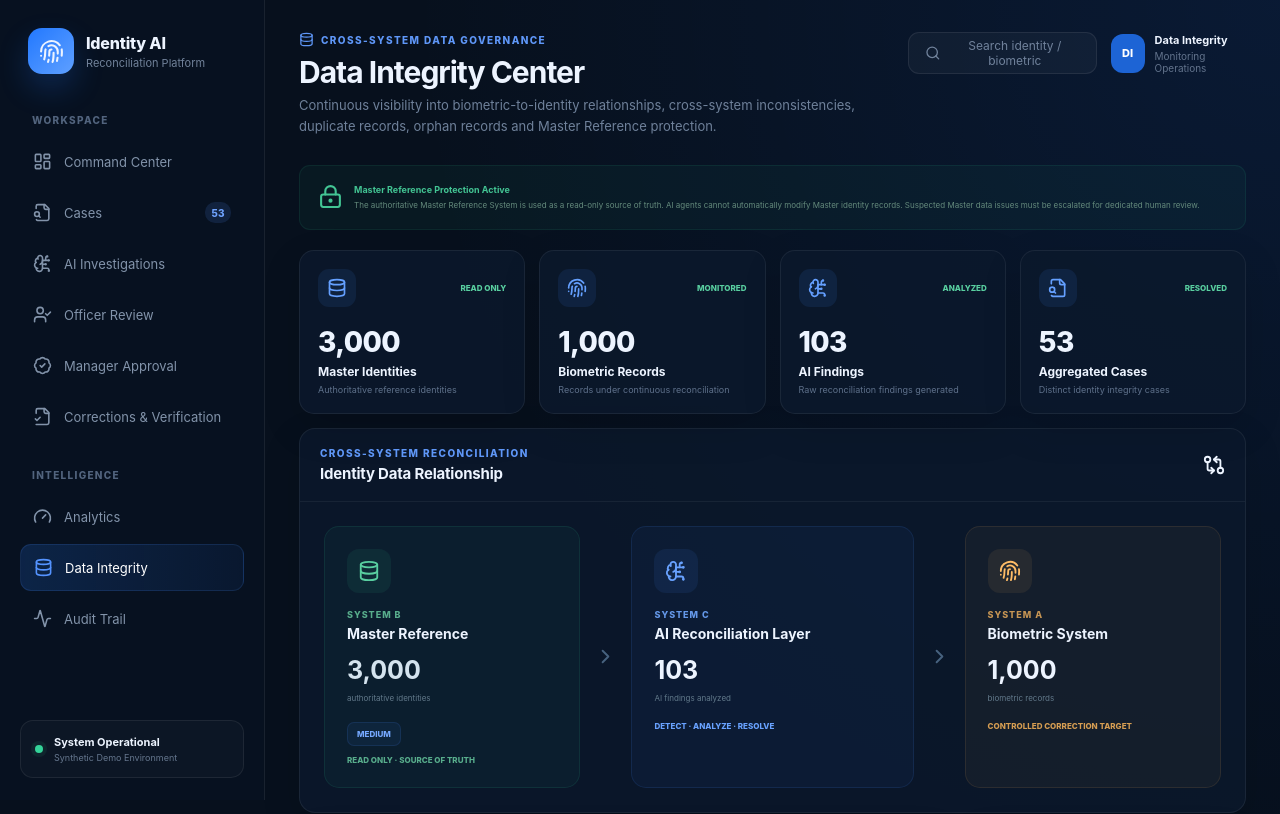
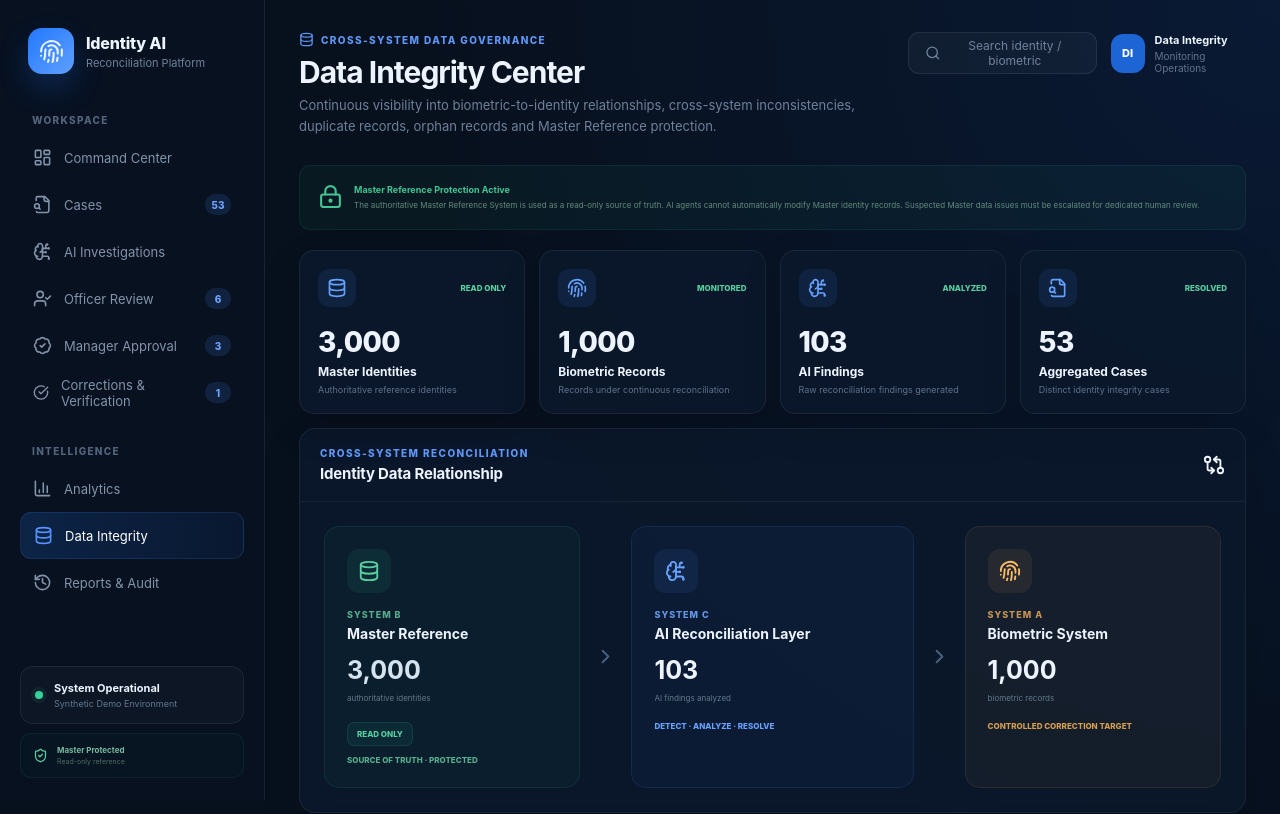
Before and after one commit to x47-cmd/ai-identity-reconciliation-platform, a Next.js app: page /data-integrity in a window 1280 px wide. Shown: the top 814 px of the page. Built offline with nearby package versions, Linux system fonts and the light colour scheme.

Commit message:
Update page.js

```diff
--- a/app/data-integrity/page.js
+++ b/app/data-integrity/page.js
@@ -1,21 +1,19 @@
 import Link from "next/link";
+
+import Sidebar from "../components/Sidebar";
 
 import {
   Activity,
   AlertTriangle,
-  BadgeCheck,
   BrainCircuit,
   CheckCircle2,
   ChevronRight,
   CircleAlert,
   Database,
-  FileCheck2,
   FileSearch,
   Fingerprint,
   Gauge,
   GitCompareArrows,
-  HardDrive,
-  LayoutDashboard,
   Link2,
   LockKeyhole,
   RefreshCcw,
@@ -23,8 +21,6 @@ import {
   Server,
   ShieldAlert,
   ShieldCheck,
-  UserCheck,
-  Users,
 } from "lucide-react";
 
 
@@ -204,133 +200,6 @@ const integrityChecks = [
     score: 100,
   },
 ];
-
-
-/* =========================================================
-   SIDEBAR
-   ========================================================= */
-
-function Sidebar() {
-  return (
-    <aside className="sidebar">
-      <div className="brand">
-        <div className="brandIcon">
-          <Fingerprint size={25} />
-        </div>
-
-        <div>
-          <div className="brandTitle">
-            Identity AI
-          </div>
-
-          <div className="brandSubtitle">
-            Reconciliation Platform
-          </div>
-        </div>
-      </div>
-
-      <nav className="navigation">
-        <div className="navLabel">
-          WORKSPACE
-        </div>
-
-        <Link
-          className="navItem"
-          href="/"
-        >
-          <LayoutDashboard size={19} />
-          <span>Command Center</span>
-        </Link>
-
-        <Link
-          className="navItem"
-          href="/cases"
-        >
-          <FileSearch size={19} />
-          <span>Cases</span>
-
-          <span className="navCount">
-            53
-          </span>
-        </Link>
-
-        <Link
-          className="navItem"
-          href="/cases"
-        >
-          <BrainCircuit size={19} />
-          <span>AI Investigations</span>
-        </Link>
-
-        <Link
-          className="navItem"
-          href="/officer-review"
-        >
-          <UserCheck size={19} />
-          <span>Officer Review</span>
-        </Link>
-
-        <Link
-          className="navItem"
-          href="/manager-approval"
-        >
-          <BadgeCheck size={19} />
-          <span>Manager Approval</span>
-        </Link>
-
-        <Link
-          className="navItem"
-          href="/corrections-verification"
-        >
-          <FileCheck2 size={19} />
-
-          <span>
-            Corrections & Verification
-          </span>
-        </Link>
-
-        <div className="navLabel navSecond">
-          INTELLIGENCE
-        </div>
-
-        <Link
-          className="navItem"
-          href="/analytics"
-        >
-          <Gauge size={19} />
-          <span>Analytics</span>
-        </Link>
-
-        <Link
-          className="navItem active"
-          href="/data-integrity"
-        >
-          <Database size={19} />
-          <span>Data Integrity</span>
-        </Link>
-
-        <div className="navItem">
-          <Activity size={19} />
-          <span>Audit Trail</span>
-        </div>
-      </nav>
-
-      <div className="sidebarFooter">
-        <div className="systemDot" />
-
-        <div>
-          <div className="systemTitle">
-            System Operational
-          </div>
-
-          <div className="systemSubtitle">
-            Synthetic Demo Environment
-          </div>
-        </div>
-      </div>
-    </aside>
-  );
-}
 
 
 /* =========================================================
@@ -454,6 +323,48 @@ function SeverityBadge({
 
 
 /* =========================================================
+   READ ONLY BADGE
+   ========================================================= */
+
+function ReadOnlyBadge() {
+  return (
+    <span
+      style={{
+        display: "inline-flex",
+        alignItems: "center",
+        justifyContent: "center",
+
+        minHeight: "24px",
+
+        padding:
+          "0 9px",
+
+        borderRadius:
+          "7px",
+
+        color:
+          "#59cfa0",
+
+        background:
+          "rgba(52,211,153,0.07)",
+
+        border:
+          "1px solid rgba(52,211,153,0.13)",
+
+        fontSize:
+          "8px",
+
+        fontWeight:
+          800,
+      }}
+    >
+      READ ONLY
+    </span>
+  );
+}
+
+
+/* =========================================================
    STATUS
    ========================================================= */
 
@@ -488,7 +399,13 @@ function HealthStatus({
 export default function DataIntegrityPage() {
   return (
     <div className="appShell">
+
+      {/* ================================================
+          SHARED PLATFORM SIDEBAR
+          ================================================ */}
+
       <Sidebar />
+
 
       <main className="mainContent">
 
@@ -726,9 +643,7 @@ export default function DataIntegrityPage() {
                   marginTop: "16px",
                 }}
               >
-                <SeverityBadge
-                  severity="MEDIUM"
-                />
+                <ReadOnlyBadge />
               </div>
 
               <div
@@ -742,7 +657,7 @@ export default function DataIntegrityPage() {
                   marginTop: "9px",
                 }}
               >
-                READ ONLY · SOURCE OF TRUTH
+                SOURCE OF TRUTH · PROTECTED
               </div>
             </div>
 
@@ -1351,6 +1266,7 @@ export default function DataIntegrityPage() {
                               textDecoration:
                                 "none",
                             }}
+                            aria-label={`View ${issue.label} cases`}
                           >
                             <ChevronRight size={15} />
                           </Link>
@@ -1504,6 +1420,8 @@ export default function DataIntegrityPage() {
             marginTop: "14px",
           }}
         >
+
+          {/* RECONCILIATION RUNS */}
 
           <div className="panel">
             <div className="panelHeader">
@@ -1835,6 +1753,10 @@ export default function DataIntegrityPage() {
         </section>
 
 
+        {/* ================================================
+            FOOTER
+            ================================================ */}
+
         <footer className="footer">
           <span>
             AI Identity Reconciliation Platform
@@ -1843,9 +1765,11 @@ export default function DataIntegrityPage() {
 
           <div>
             <Activity size={15} />
+
             Continuous Reconciliation Active
           </div>
         </footer>
+
       </main>
     </div>
   );
```
